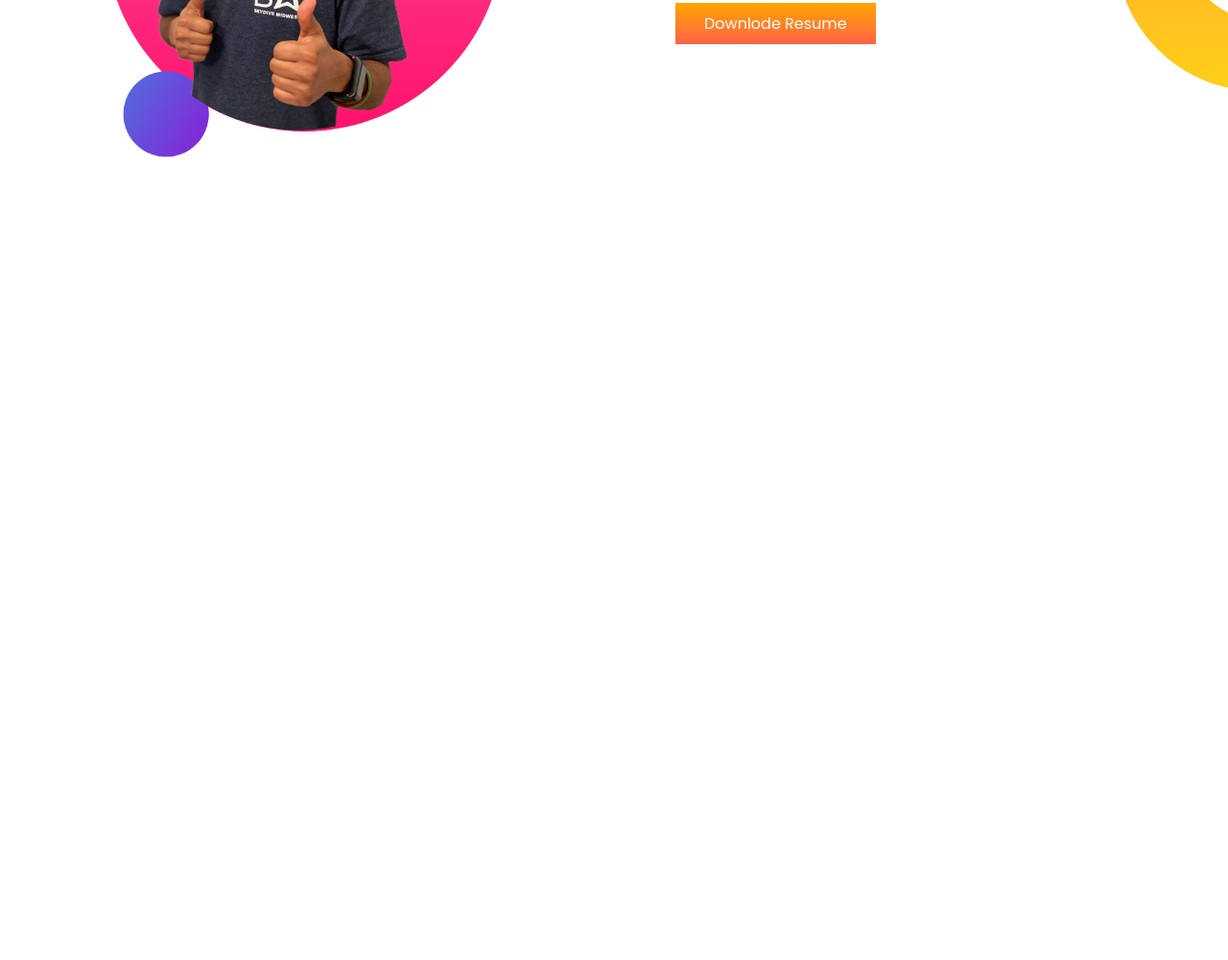
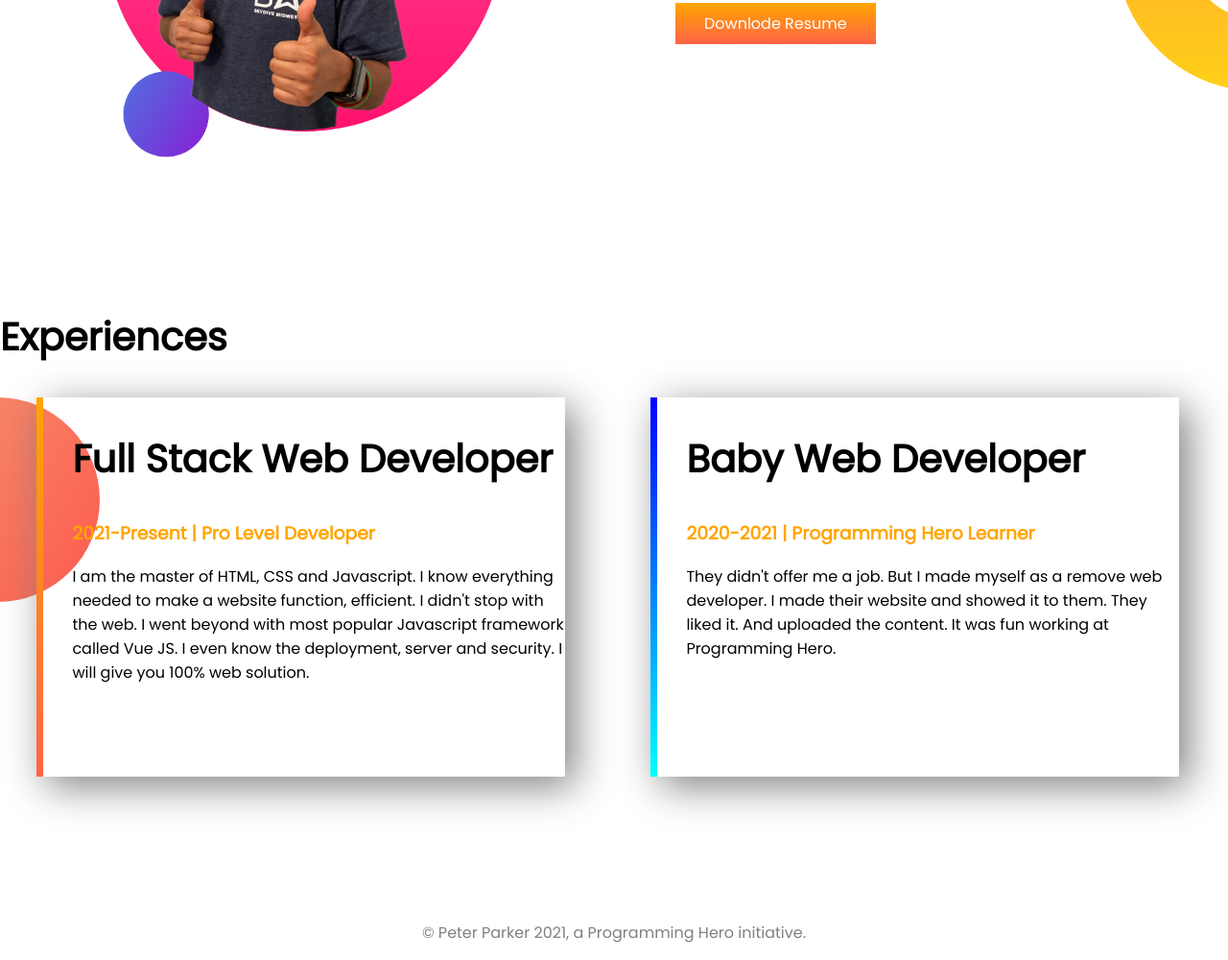
Before and after one commit to NousinTabassum/practice-portfolio, a plain HTML site: page index.html in a window 1280 px wide. Shown: the part 893-1893 px from the top of the page at 96% size. Before the commit the page ends 1214 px from the top, so only its background shows below. Drawn offline with Linux system fonts and the light colour scheme.

Commit message:
final commit

```diff
--- a/index.html
+++ b/index.html
@@ -43,6 +43,30 @@
 
         </div>
     </section>
+    <section>
+        <h2>Experiences</h2>
+        <div class="flex_content exp ">
+            <div class="box2" id="web_boss">
+                <h2>Full Stack Web Developer</h2>
+                <h3 class="orange">2021-Present | Pro Level Developer</h3>
+                <p>I am the master of HTML, CSS and Javascript. I know everything needed to make a website function,
+                    efficient. I didn't stop with the web. I went beyond with most popular Javascript framework called
+                    Vue JS. I even know the deployment, server and security. I will give you 100% web solution.</p>
+
+            </div>
+            <div class="box2 " id="web_baby">
+                <h2>Baby Web Developer</h2>
+                <h3 class="orange">2020-2021 | Programming Hero Learner</h3>
+                <p>They didn't offer me a job. But I made myself as a remove web developer. I made their website and
+                    showed it to them. They liked it. And uploaded the content. It was fun working at Programming Hero.
+                </p>
+            </div>
+        </div>
+
+    </section>
+    <footer>
+        <p>© Peter Parker 2021, a Programming Hero initiative.</p>
+    </footer>
 
 </body>
 
--- a/style.css
+++ b/style.css
@@ -19,7 +19,8 @@ h2{
 
     width:50%;
     padding-left: 5%;
-}.box img{
+}
+.box img{
     width: 80%;
 }
 .box a{
@@ -40,3 +41,34 @@ h2{
 .dream_big p{
     padding-right:20%;
 }
+.box2{
+
+    width:50%;
+    padding-left: 5%;
+    padding-bottom: 80px;
+    padding-left: 30px;
+    margin-right: 4%;
+    margin-left: 3%;
+    box-shadow: 10px 10px 40px gray;
+
+
+
+}
+.exp{
+    background-image: url(images/exp-bg.png);
+    background-repeat: no-repeat;
+}
+#web_baby{
+    border-left: 7px solid;
+    border-image:linear-gradient(blue,cyan);
+    border-image-slice: 1;
+}
+#web_boss{
+    border-left: 7px solid;
+    border-image:linear-gradient(orange,tomato);
+    border-image-slice: 1;
+}
+footer{
+    text-align: center;
+    color:gray;
+}
```
